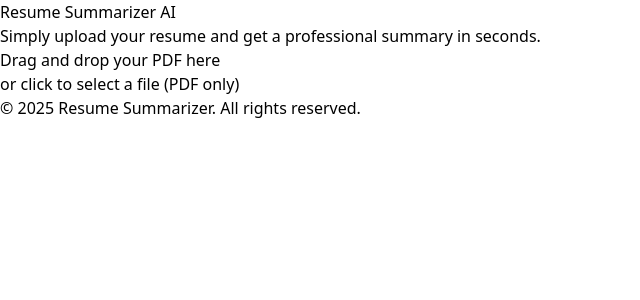
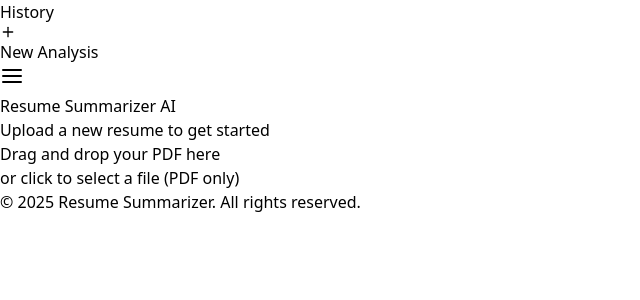
Before and after one commit to ResumeParser/front-end, a React (Vite) app: page / in a window 1280 px wide. Shown: the top 300 px of the page, without its empty margins (0-640 px from the left). Built offline with nearby package versions, Linux system fonts and the light colour scheme.

Commit message:
feat: add sidebar for managing archived resumes and enhance state management for analyses

```diff
--- a/src/App.tsx
+++ b/src/App.tsx
@@ -1,8 +1,10 @@
-import { useState } from 'react';
+import { useState, useEffect } from 'react';
 import { AnimatePresence, motion } from 'framer-motion';
 import Uploader from './components/Uploader';
 import ResumeViewer from './components/ResumeViewer';
 import LoadingIndicator from './components/LoadingIndicator';
+import Sidebar from './components/Sidebar';
+import { FiMenu } from 'react-icons/fi';
 
 // Definindo a interface aqui também para o estado
 interface ResumeData {
@@ -24,19 +26,32 @@ interface ResumeData {
   skills: string[];
 }
 
+interface ArchivedResume extends ResumeData {
+  id: string;
+  filename: string;
+  timestamp: string;
+}
+
 function App() {
-  const [file, setFile] = useState<File | null>(null);
-  const [resumeData, setResumeData] = useState<ResumeData | null>(null);
+  const [analyses, setAnalyses] = useState<ArchivedResume[]>([]);
+  const [currentAnalysisId, setCurrentAnalysisId] = useState<string | null>(null);
   const [isLoading, setIsLoading] = useState(false);
   const [error, setError] = useState<string | null>(null);
+  const [isSidebarOpen, setIsSidebarOpen] = useState(true);
 
-  const handleReset = () => {
-    setFile(null);
-    setResumeData(null);
-    setError(null);
-  };
+  useEffect(() => {
+    try {
+      const storedAnalyses = localStorage.getItem('resumeAnalyses');
+      if (storedAnalyses) {
+        setAnalyses(JSON.parse(storedAnalyses));
+      }
+    } catch (e) {
+      console.error("Failed to load analyses from localStorage", e);
+      setAnalyses([]);
+    }
+  }, []);
 
-  const handleGenerateSummary = async () => {
+  const handleGenerateSummary = async (file: File) => {
     if (!file) return;
     setIsLoading(true);
     setError(null);
@@ -55,8 +70,19 @@ function App() {
         throw new Error(errorData.detail || 'Something went wrong');
       }
 
-      const data = await response.json();
-      setResumeData(data);
+      const data: ResumeData = await response.json();
+      const newAnalysis: ArchivedResume = {
+        ...data,
+        id: Date.now().toString(),
+        filename: file.name,
+        timestamp: new Date().toISOString(),
+      };
+
+      const updatedAnalyses = [...analyses, newAnalysis];
+      setAnalyses(updatedAnalyses);
+      localStorage.setItem('resumeAnalyses', JSON.stringify(updatedAnalyses));
+      setCurrentAnalysisId(newAnalysis.id);
+
     } catch (err) {
       if (err instanceof Error) {
         setError(err.message);
@@ -68,96 +94,88 @@ function App() {
     }
   };
 
+  const handleSelectAnalysis = (id: string) => {
+    setError(null);
+    setCurrentAnalysisId(id);
+  };
+
+  const handleNewAnalysis = () => {
+    setError(null);
+    setCurrentAnalysisId(null);
+  };
+
+  const currentAnalysis = analyses.find(a => a.id === currentAnalysisId);
+
   return (
-    <div className="min-h-screen bg-gray-950 text-white flex flex-col font-sans">
-      <header className="py-8 px-4 md:px-8 text-center relative">
+    <div className="min-h-screen bg-gray-950 text-white flex font-sans">
+      <motion.aside
+        initial={false}
+        animate={{ width: isSidebarOpen ? 256 : 0 }}
+        transition={{ duration: 0.3 }}
+        className="flex-shrink-0 bg-gray-900/80 border-r border-gray-800 overflow-hidden"
+      >
+        <Sidebar
+          analyses={analyses}
+          currentAnalysisId={currentAnalysisId}
+          onSelectAnalysis={handleSelectAnalysis}
+          onNewAnalysis={handleNewAnalysis}
+        />
+      </motion.aside>
+
+      <div className="flex-grow flex flex-col relative">
+         <button
+          onClick={() => setIsSidebarOpen(!isSidebarOpen)}
+          className="absolute top-6 left-6 z-10 p-2 text-gray-400 hover:text-white transition-colors"
+          aria-label="Toggle sidebar"
+        >
+          <FiMenu size={24} />
+        </button>
+
+        <header className="py-8 px-8 text-center relative border-b border-gray-800">
+          <div className={`${isSidebarOpen ? '' : 'ml-12'}`}>
             <h1 className="text-4xl md:text-5xl font-extrabold tracking-tight bg-clip-text text-transparent bg-gradient-to-r from-gray-100 to-gray-500">
               Resume Summarizer AI
             </h1>
             <p className="mt-2 text-lg text-gray-300">
-          {resumeData ? 'Here is your structured resume:' : 'Simply upload your resume and get a professional summary in seconds.'}
+              {currentAnalysis ? currentAnalysis.filename : 'Upload a new resume to get started'}
             </p>
-        {(file || resumeData || error) && (
-          <button onClick={handleReset} className="absolute top-8 right-8 text-sm text-gray-400 hover:text-white transition-colors">
-            Start Over
-          </button>
-        )}
+          </div>
         </header>
 
         <main className="flex-grow flex flex-col items-center justify-center p-4">
           <AnimatePresence mode="wait">
-          {!file ? (
-            <motion.div
-              key="uploader"
-              initial={{ opacity: 0, scale: 0.9 }}
-              animate={{ opacity: 1, scale: 1 }}
-              exit={{ opacity: 0, scale: 0.9 }}
-              transition={{ duration: 0.3 }}
-            >
-              <Uploader onFileSelect={setFile} />
-            </motion.div>
-          ) : (
-            <motion.div
-              key="summary"
-              initial={{ opacity: 0, y: 20 }}
-              animate={{ opacity: 1, y: 0 }}
-              transition={{ duration: 0.5 }}
-              className="w-full max-w-4xl text-center"
-            >
-              <h2 className="text-2xl font-semibold mb-4">{file.name}</h2>
-              <AnimatePresence mode="wait">
             {isLoading ? (
-                  <motion.div
-                    key="loader"
-                    initial={{ opacity: 0, scale: 0.8 }}
-                    animate={{ opacity: 1, scale: 1 }}
-                    exit={{ opacity: 0, scale: 0.8 }}
-                    transition={{ duration: 0.3 }}
-                  >
-                    <LoadingIndicator />
-                  </motion.div>
+               <motion.div key="loader"><LoadingIndicator /></motion.div>
             ) : error ? (
               <motion.div
                 key="error"
-                    initial={{ opacity: 0 }}
-                    animate={{ opacity: 1 }}
-                    exit={{ opacity: 0 }}
                 className="text-red-400 bg-red-900/50 p-4 rounded-lg"
               >
                 <p className="font-bold">An error occurred:</p>
                 <p>{error}</p>
               </motion.div>
-                ) : resumeData ? (
+            ) : currentAnalysis ? (
               <motion.div
-                    key="viewer"
+                key={currentAnalysis.id}
                 initial={{ opacity: 0, y: 20 }}
                 animate={{ opacity: 1, y: 0 }}
-                    transition={{ duration: 0.5, delay: 0.1 }}
+                transition={{ duration: 0.5 }}
+                className="w-full max-w-4xl"
               >
-                    <ResumeViewer data={resumeData} />
+                <ResumeViewer data={currentAnalysis} />
               </motion.div>
             ) : (
-                  <motion.button
-                    key="generate-button"
-                    onClick={handleGenerateSummary}
-                    className="bg-white text-black font-bold py-2 px-6 rounded-lg hover:bg-gray-200 transition-colors"
-                    initial={{ opacity: 0 }}
-                    animate={{ opacity: 1 }}
-                    exit={{ opacity: 0, scale: 0.9 }}
-                    transition={{ duration: 0.3 }}
-                  >
-                    Generate Summary
-                  </motion.button>
-                )}
-              </AnimatePresence>
+              <motion.div key="uploader" className="w-full max-w-lg">
+                <Uploader onFileSelect={handleGenerateSummary} />
               </motion.div>
             )}
           </AnimatePresence>
         </main>
 
-      <footer className="py-6 px-4 md:px-8 text-center text-gray-500">
+        <footer className="py-6 px-4 md:px-8 text-center text-gray-500 border-t border-gray-800">
           <p>&copy; {new Date().getFullYear()} Resume Summarizer. All rights reserved.</p>
         </footer>
+      </div>
     </div>
   );
 }
--- /dev/null
+++ b/src/components/Sidebar.tsx
@@ -0,0 +1,49 @@
+import { FiPlus, FiFileText } from 'react-icons/fi';
+
+interface AnalysisStub {
+  id: string;
+  filename: string;
+}
+
+interface SidebarProps {
+  analyses: AnalysisStub[];
+  currentAnalysisId: string | null;
+  onSelectAnalysis: (id: string) => void;
+  onNewAnalysis: () => void;
+}
+
+const Sidebar = ({ analyses, currentAnalysisId, onSelectAnalysis, onNewAnalysis }: SidebarProps) => {
+  return (
+    <div className="w-64 p-4 flex flex-col h-full">
+      <h2 className="text-lg font-bold text-white mb-4">History</h2>
+      <button
+        onClick={onNewAnalysis}
+        className="flex items-center justify-center w-full p-2 mb-4 bg-white text-black font-bold rounded-lg hover:bg-gray-200 transition-colors"
+      >
+        <FiPlus className="mr-2" />
+        New Analysis
+      </button>
+      <div className="flex-grow overflow-y-auto">
+        <ul>
+          {analyses.map((analysis) => (
+            <li key={analysis.id} className="mb-2">
+              <button
+                onClick={() => onSelectAnalysis(analysis.id)}
+                className={`flex items-center w-full text-left p-2 rounded-md transition-colors ${
+                  currentAnalysisId === analysis.id
+                    ? 'bg-gray-700 text-white'
+                    : 'text-gray-400 hover:bg-gray-800 hover:text-white'
+                }`}
+              >
+                <FiFileText className="mr-3 flex-shrink-0" />
+                <span className="truncate">{analysis.filename}</span>
+              </button>
+            </li>
+          ))}
+        </ul>
+      </div>
+    </div>
+  );
+};
+
+export default Sidebar;
```
Lines whose indentation alone changed are shown as unchanged.
